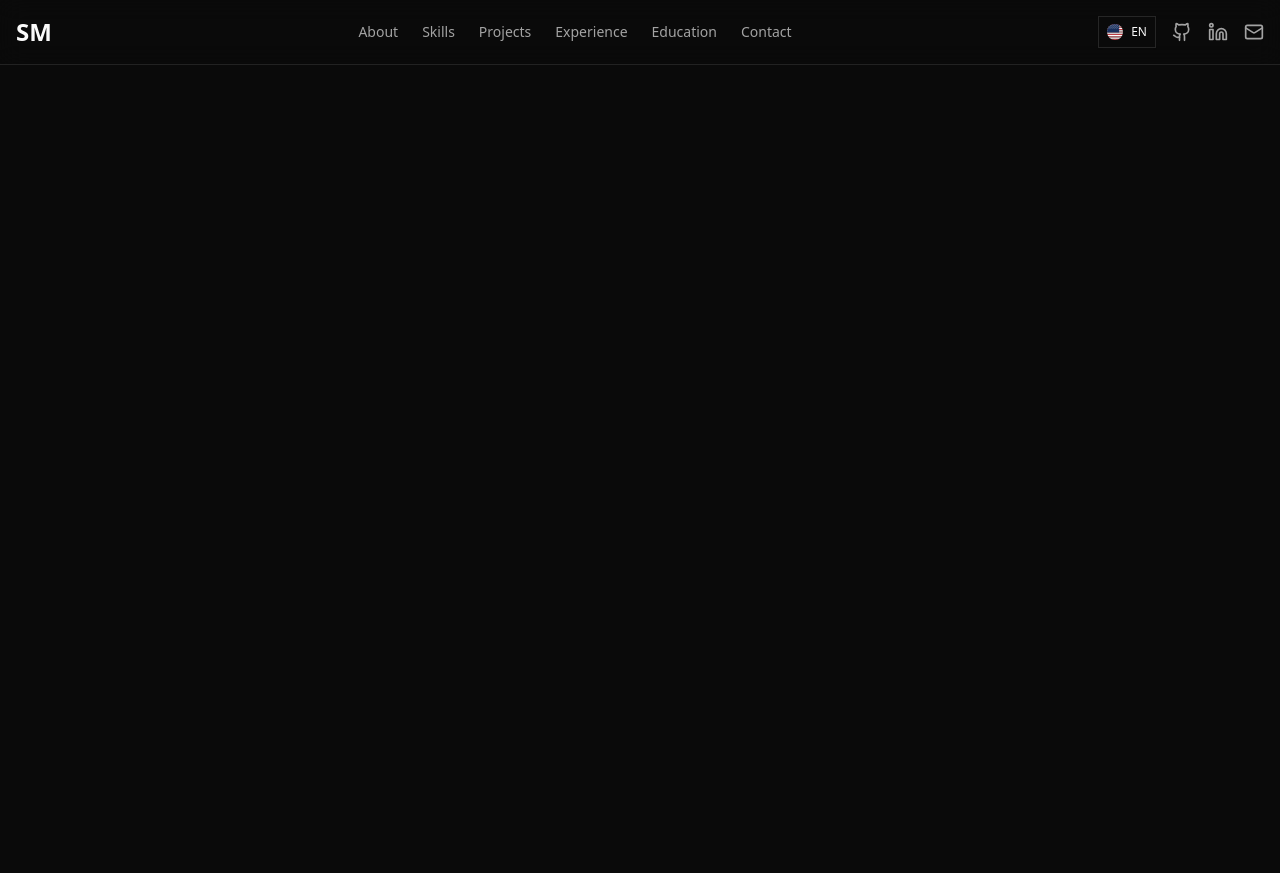
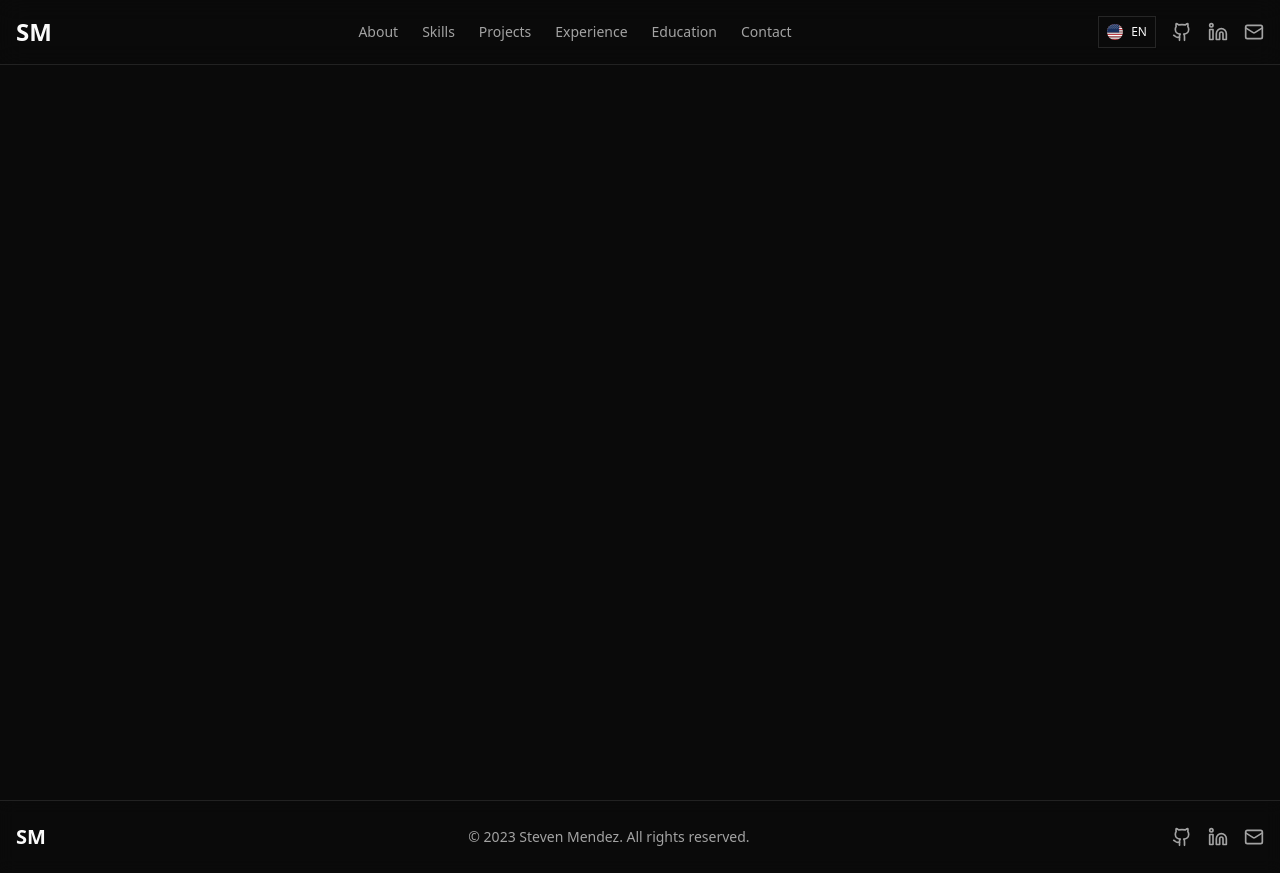
Before and after one commit to Steven-Mendez/my-portfolio, a Next.js app: page / in a window 1280 px wide. Before the commit the page ends 800 px from the top, so only its background shows below. Built offline with nearby package versions, Linux system fonts and the light colour scheme.

Commit message:
feat: Add footer component and update global styles

```diff
--- a/src/app/globals.css
+++ b/src/app/globals.css
@@ -55,5 +55,6 @@ body {
   }
   body {
     @apply bg-background text-foreground;
+    font-family: "Courier Prime", "Courier New", monospace;
   }
 }
--- a/src/app/page.tsx
+++ b/src/app/page.tsx
@@ -1,9 +1,12 @@
+import Footer from "@/components/footer";
 import Navbar from "@/components/navbar";
 
 export default function Home() {
   return (
     <>
       <Navbar />
+      <main className="flex min-h-screen flex-col items-center justify-between"></main>
+      <Footer />
     </>
   );
 }
--- /dev/null
+++ b/src/components/footer.tsx
@@ -0,0 +1,72 @@
+"use client";
+
+import { Github, Linkedin, Mail } from "lucide-react";
+import Link from "next/link";
+import { useLanguage } from "@/contexts/LanguageContext";
+
+export default function Footer() {
+  const { language } = useLanguage();
+
+  const content = {
+    en: {
+      rights: "All rights reserved.",
+      github: "GitHub",
+      linkedin: "LinkedIn",
+      email: "Email",
+    },
+    es: {
+      rights: "Todos los derechos reservados.",
+      github: "GitHub",
+      linkedin: "LinkedIn",
+      email: "Correo",
+    },
+  };
+
+  const { rights, github, linkedin, email } = content[language];
+
+  return (
+    <footer className="w-full py-4 bg-background/95 backdrop-blur supports-[backdrop-filter]:bg-background/60 border-t border-primary/10">
+      <div className="container mx-auto px-4">
+        <div className="flex flex-col items-center justify-between gap-4 md:h-10 md:flex-row">
+          <div className="flex flex-col items-center px-8 md:flex-row md:gap-2 md:px-0">
+            <Link href="/" className="flex items-center space-x-2">
+              <span className="text-xl font-bold text-primary">SM</span>
+            </Link>
+          </div>
+          <div className="flex flex-col items-center gap-4 px-8 md:flex-row md:gap-2 md:px-0">
+            <p className="text-center text-sm text-muted-foreground md:text-left">
+              © {new Date().getFullYear()} Steven Mendez. {rights}
+            </p>
+          </div>
+          <div className="flex items-center space-x-4">
+            <Link
+              href="https://github.com/Steven-Mendez"
+              target="_blank"
+              rel="noopener noreferrer"
+              className="text-muted-foreground hover:text-primary transition-colors"
+            >
+              <Github className="h-5 w-5" />
+              <span className="sr-only">{github}</span>
+            </Link>
+            <Link
+              href="https://linkedin.com/in/steven-mendez"
+              target="_blank"
+              rel="noopener noreferrer"
+              className="text-muted-foreground hover:text-primary transition-colors"
+            >
+              <Linkedin className="h-5 w-5" />
+              <span className="sr-only">{linkedin}</span>
+            </Link>
+            <Link
+              href="mailto:stevenampaiz@gmail.com"
+              className="text-muted-foreground hover:text-primary transition-colors"
+            >
+              <Mail className="h-5 w-5" />
+              <span className="sr-only">{email}</span>
+            </Link>
+          </div>
+        </div>
+      </div>
+    </footer>
+  );
+}
```
